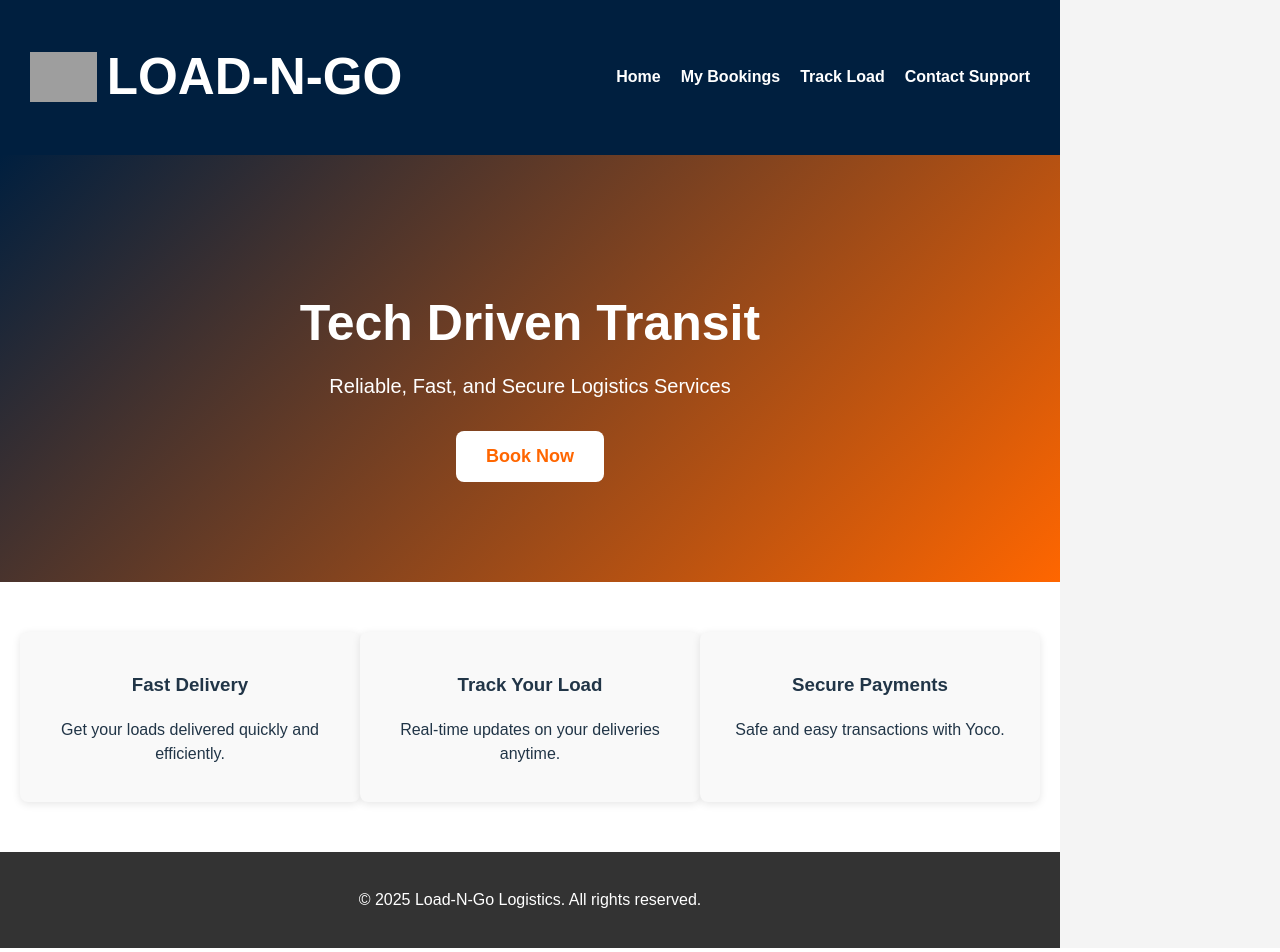
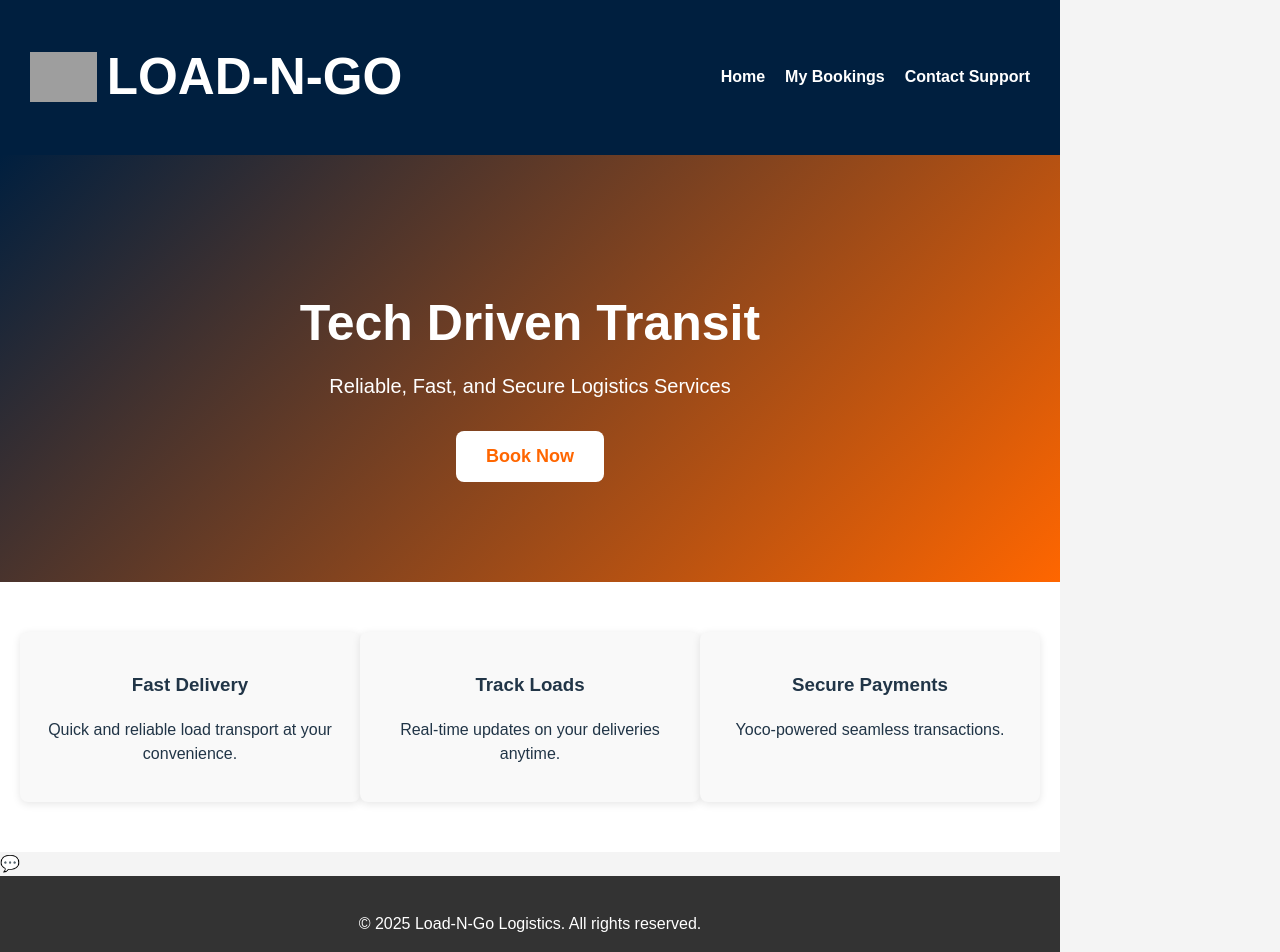
Before and after one commit to thandovambe1/load-n-go-logistics, a React (Vite) app: page / in a window 1280 px wide. Shown: the top 952 px of the page. Built offline with nearby package versions, Linux system fonts and the light colour scheme; grey boxes are pictures that could not be loaded.

Commit message:
Update App.jsx

```diff
--- a/src/App.jsx
+++ b/src/App.jsx
@@ -1,51 +1,126 @@
-import React from "react";
+import React, { useState } from "react";
+import { BrowserRouter as Router, Routes, Route, Link } from "react-router-dom";
 import "./App.css";
 
+// ✅ Home Page
+function Home() {
+  return (
+    <div>
+      <section className="hero">
+        <h1>Tech Driven Transit</h1>
+        <p>Reliable, Fast, and Secure Logistics Services</p>
+        <button onClick={() => (window.location.href = "/bookings")}>Book Now</button>
+      </section>
+
+      <section className="features">
+        <div className="feature-card">
+          <h3>Fast Delivery</h3>
+          <p>Quick and reliable load transport at your convenience.</p>
+        </div>
+        <div className="feature-card">
+          <h3>Track Loads</h3>
+          <p>Real-time updates on your deliveries anytime.</p>
+        </div>
+        <div className="feature-card">
+          <h3>Secure Payments</h3>
+          <p>Yoco-powered seamless transactions.</p>
+        </div>
+      </section>
+    </div>
+  );
+}
+
+// ✅ My Bookings Page
+function Bookings() {
+  const [pickup, setPickup] = useState("");
+  const [dropoff, setDropoff] = useState("");
+  const [date, setDate] = useState("");
+  const [time, setTime] = useState("");
+  const [details, setDetails] = useState("");
+
+  const handleSubmit = (e) => {
+    e.preventDefault();
+    alert(`Booking Confirmed!\nPickup: ${pickup}\nDrop-off: ${dropoff}\nDate: ${date}\nTime: ${time}\nDetails: ${details}`);
+  };
+
+  return (
+    <div className="form-container">
+      <h2>Book Your Load</h2>
+      <form onSubmit={handleSubmit}>
+        <input type="text" placeholder="Pickup Location" value={pickup} onChange={(e) => setPickup(e.target.value)} required />
+        <input type="text" placeholder="Drop-off Location" value={dropoff} onChange={(e) => setDropoff(e.target.value)} required />
+        <input type="date" value={date} onChange={(e) => setDate(e.target.value)} required />
+        <input type="time" value={time} onChange={(e) => setTime(e.target.value)} required />
+        <textarea placeholder="Load Details" value={details} onChange={(e) => setDetails(e.target.value)} required></textarea>
+        <button type="submit">Confirm Booking</button>
+      </form>
+      <a
+        href="https://pay.yoco.com/" // Replace with your Yoco Pay Link
+        target="_blank"
+        rel="noopener noreferrer"
+        className="yoco-button"
+      >
+        Pay with Yoco
+      </a>
+    </div>
+  );
+}
+
+// ✅ Contact Support Page
+function Contact() {
+  return (
+    <div className="contact">
+      <h2>Contact Support</h2>
+      <p>Need help? Reach us via:</p>
+      <p>Email: support@loadngologistics.com</p>
+      <p>Phone: +27 81 123 4567</p>
+      <p>Or click the WhatsApp button below!</p>
+    </div>
+  );
+}
+
+// ✅ WhatsApp Floating Button
+function WhatsAppButton() {
+  return (
+    <a
+      href="https://wa.me/27811234567" // Replace with your WhatsApp number
+      className="whatsapp-button"
+      target="_blank"
+      rel="noopener noreferrer"
+    >
+      💬
+    </a>
+  );
+}
+
+// ✅ Main App Component
 function App() {
   return (
-    <div>
-      {/* Navbar */}
+    <Router>
       <header>
         <div style={{ display: "flex", alignItems: "center" }}>
           <img src="/logo.png" alt="Load-N-Go Logo" />
           <h1 style={{ marginLeft: "10px" }}>LOAD-N-GO</h1>
         </div>
         <nav>
-          <a href="#">Home</a>
-          <a href="#">My Bookings</a>
-          <a href="#">Track Load</a>
-          <a href="#">Contact Support</a>
+          <Link to="/">Home</Link>
+          <Link to="/bookings">My Bookings</Link>
+          <Link to="/contact">Contact Support</Link>
         </nav>
       </header>
 
-      {/* Hero Section */}
-      <section className="hero">
-        <h1>Tech Driven Transit</h1>
-        <p>Reliable, Fast, and Secure Logistics Services</p>
-        <button>Book Now</button>
-      </section>
+      <Routes>
+        <Route path="/" element={<Home />} />
+        <Route path="/bookings" element={<Bookings />} />
+        <Route path="/contact" element={<Contact />} />
+      </Routes>
 
-      {/* Features */}
-      <section className="features">
-        <div className="feature-card">
-          <h3>Fast Delivery</h3>
-          <p>Get your loads delivered quickly and efficiently.</p>
-        </div>
-        <div className="feature-card">
-          <h3>Track Your Load</h3>
-          <p>Real-time updates on your deliveries anytime.</p>
-        </div>
-        <div className="feature-card">
-          <h3>Secure Payments</h3>
-          <p>Safe and easy transactions with Yoco.</p>
-        </div>
-      </section>
+      <WhatsAppButton />
 
-      {/* Footer */}
       <footer>
         <p>© {new Date().getFullYear()} Load-N-Go Logistics. All rights reserved.</p>
       </footer>
-    </div>
+    </Router>
   );
 }
 
```
